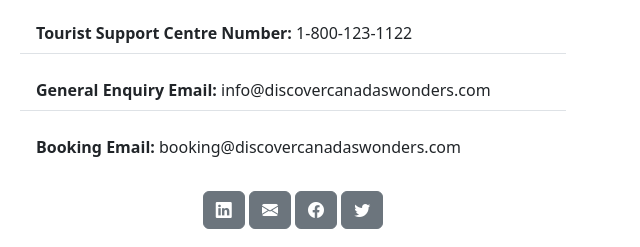
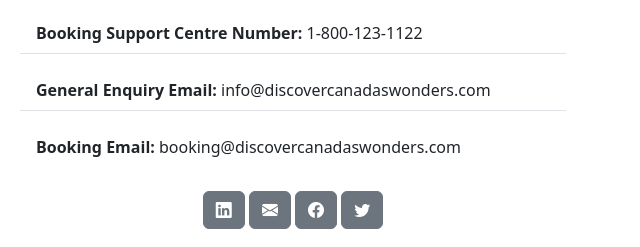
Before and after one commit to KomailK/Bootstrap-assignement, a plain HTML site: page index.html in a window 1280 px wide. Shown: the part 3900-4147 px from the top of the page, 632-1272 px from the left. Drawn offline with nearby package versions, Linux system fonts and the light colour scheme.

Commit message:
Update index.html

```diff
--- a/index.html
+++ b/index.html
@@ -480,7 +480,7 @@
               </li>
 
               <li class="list-group-item my-2">
-                  <span class="fw-bold">Tourist Support Centre Number:</span>
+                  <span class="fw-bold">Booking Support Centre Number:</span>
                   1-800-123-1122
               </li>
 
```
